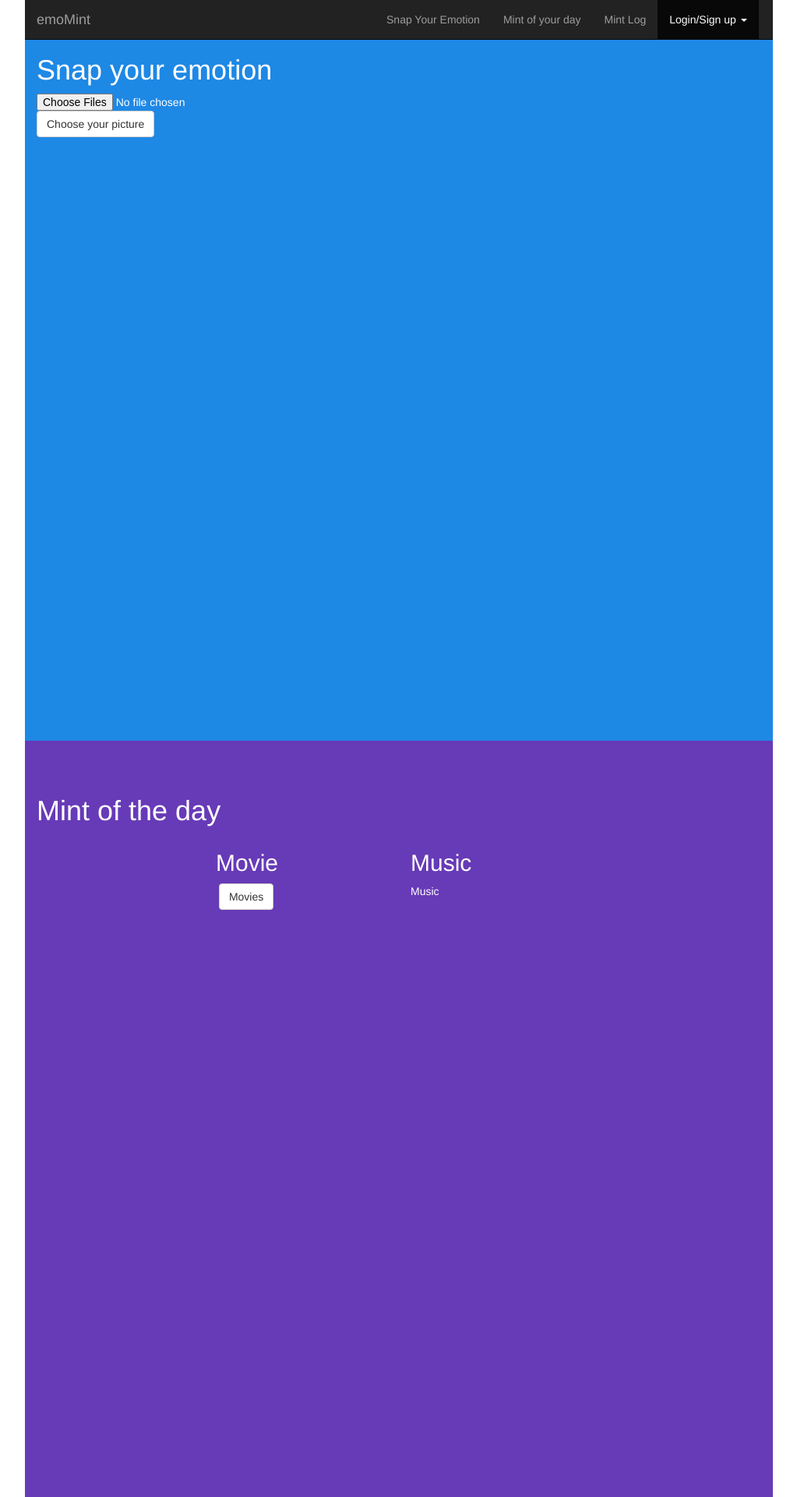
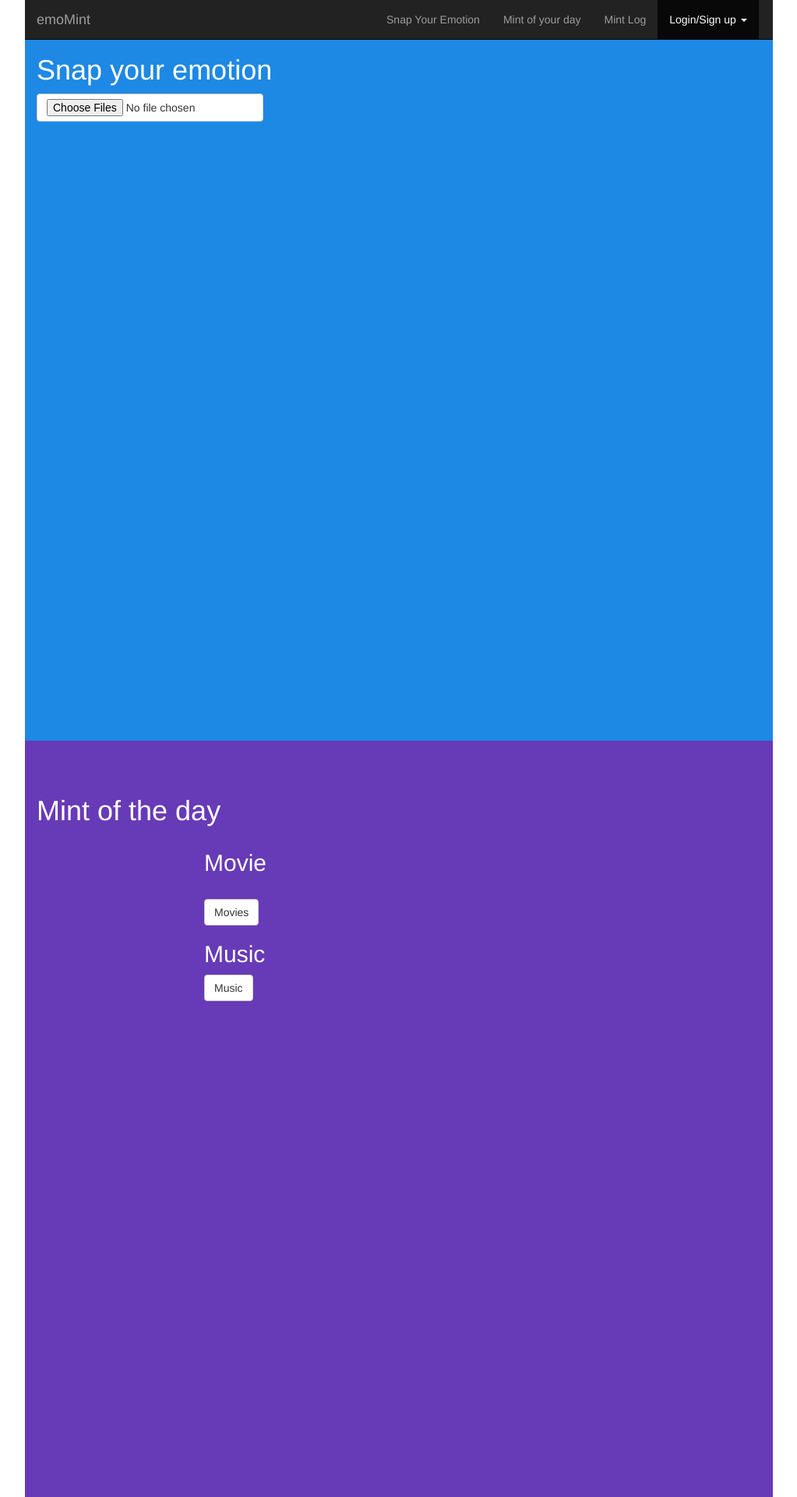
Before and after one commit to ceejayvarias/emoMint, a PHP site: page / in a window 1280 px wide. Shown: the top 1920 px of the page at 78% size, without its empty margins (128-1151 px from the left). Run offline with PHP 8.4, Linux system fonts and the light colour scheme; some libraries are stand-ins or nearby versions.

Commit message:
need to fix upload button

```diff
--- a/assets/css/style.css
+++ b/assets/css/style.css
@@ -90,3 +90,7 @@ div .newMusic img {
   .table {
     color: black;
   }
+.picUpload{
+    display: block;
+    position: relative
+}
--- a/index.html
+++ b/index.html
@@ -58,13 +58,16 @@
 
  <!-- Image box -->
 <!--        <img id="photo" alt="The screen capture will appear in this box.">  -->
-       <div id='personPhoto'></div>
+<div class ="row">
 
-      <!-- choose yours picture from personal file -->
-    <form id="up-form">
-      <input type="file" multiple />
-      <button id ="snap" type="submit" class="btn btn-default">Choose your picture</button>
+    <form class="col-sm-6" id="up-form">
+     <!-- <button id ="snap" type="submit" class="btn btn-default">  -->
+     <input class ="btn btn-default picUpload" type="file" multiple />
+     <!-- </button> -->
    </form>
+
+</div>
+
 
 <!-- Capture picture with webcam  -->
 <!--   <p>Capture your mood</p>
@@ -89,8 +92,8 @@
 
   <div class="recommendedMusic container">
   <div class ="row">
-
-  <div class="col-sm-6">
+     <div class ="row">
+  <div class="col-sm-1">
       <h2>Movie</h2>
        <div id="poster">
   </div>
@@ -99,12 +102,14 @@
   <img src="">
 <div id ="movies" type="submit" class="btn btn-default">Movies</div>
   </div>
-
+    </div>
     </div>
 
+    <div class ="row">
     <div class="col-sm-6 ">
   <h2>Music</h2>
- <div id ="music" type="submit">Music</div>
+ <div id ="music" type="submit" class="btn btn-default">Music</div>
+  </div>
   </div>
   </div>
 
```
